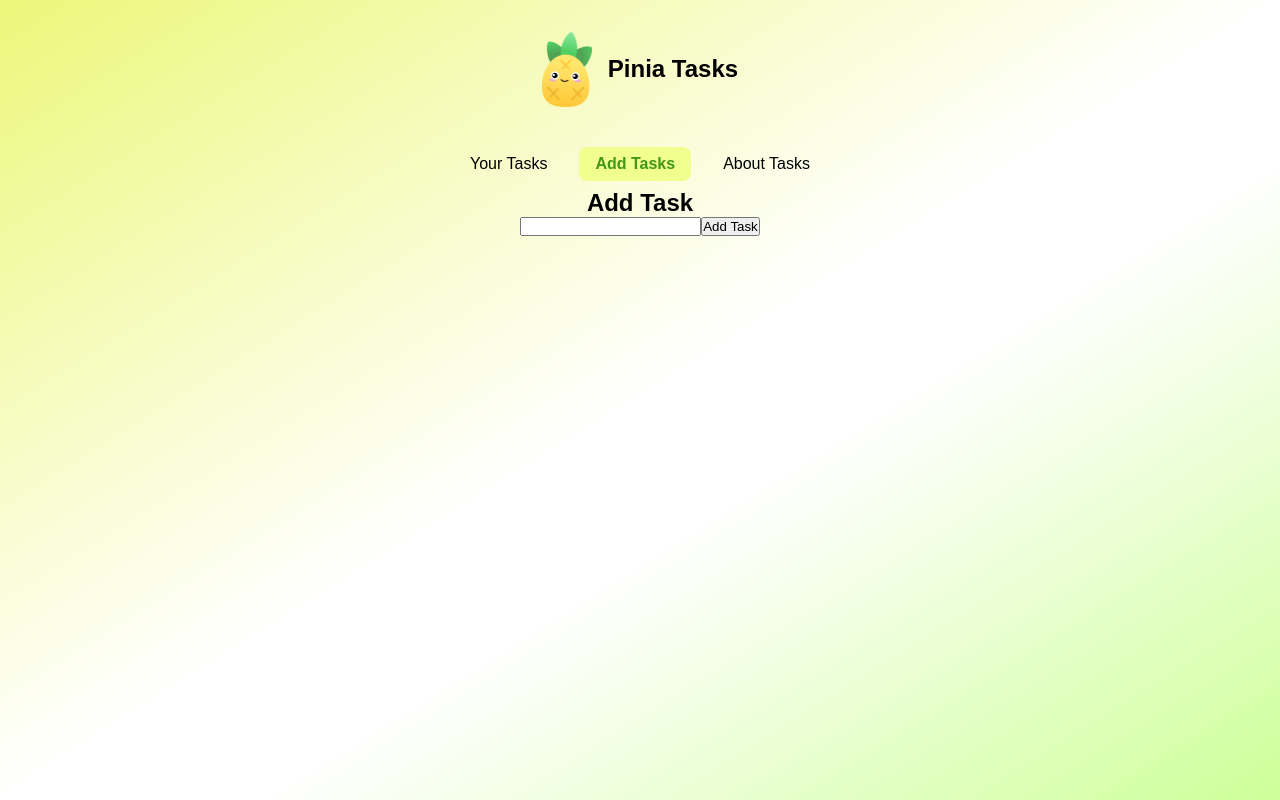
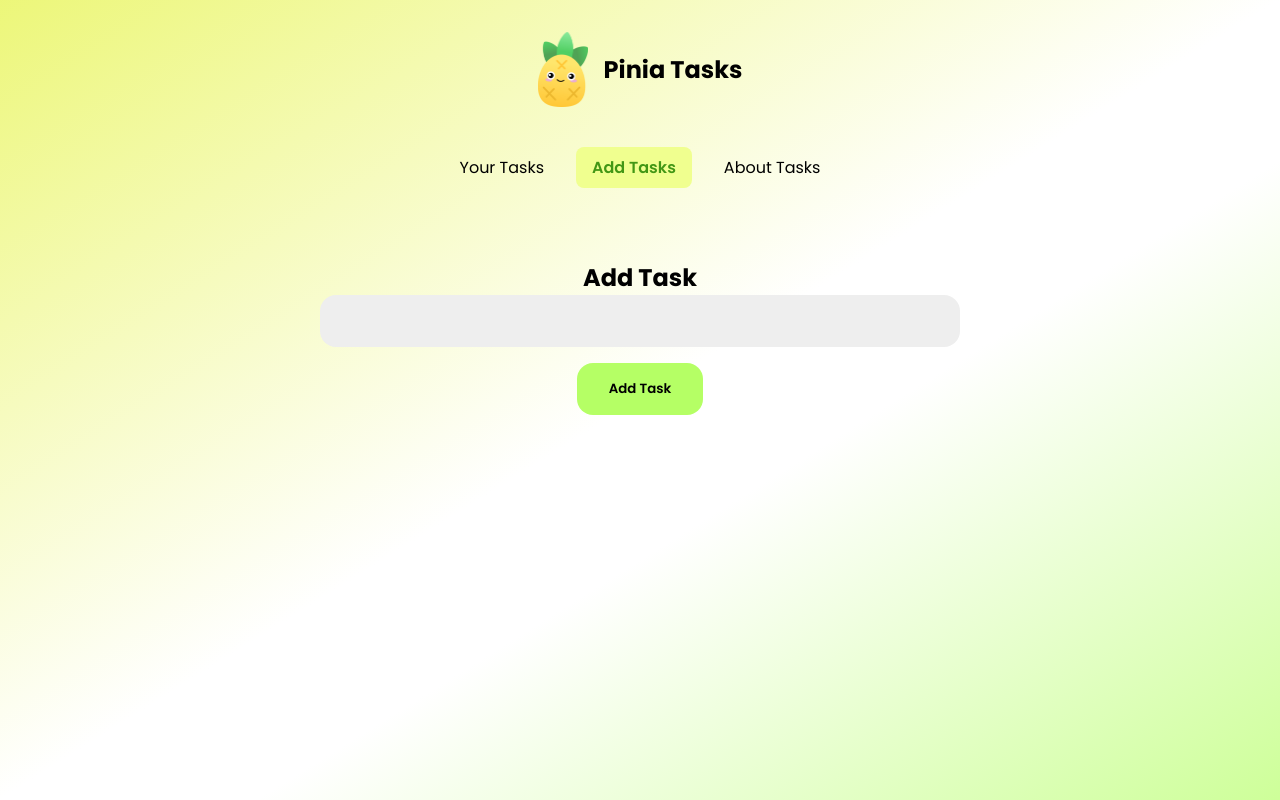
Before and after one commit to Trevor-143/piniaTasks, a Vue app: page /add in a window 1280 px wide. Built offline with nearby package versions, Linux system fonts and the light colour scheme.

Commit message:
Add files via upload

```diff
--- a/index.html
+++ b/index.html
@@ -2,9 +2,9 @@
 <html lang="en">
   <head>
     <meta charset="UTF-8">
-    <link rel="icon" href="/favicon.ico">
+    <link rel="icon" href="/pinia.png">
     <meta name="viewport" content="width=device-width, initial-scale=1.0">
-    <title>Vite App</title>
+    <title>Pinia Tasks</title>
   </head>
   <body>
     <div id="app"></div>
--- a/src/App.vue
+++ b/src/App.vue
@@ -19,6 +19,7 @@ export default {
 </script>
 
 <style>
+@import url('https://fonts.googleapis.com/css2?family=Poppins:ital,wght@0,100;0,200;0,300;0,400;0,500;0,600;0,700;0,900;1,800&display=swap');
 
 * {
   margin: 0;
--- a/src/views/About.vue
+++ b/src/views/About.vue
@@ -1,6 +1,6 @@
 <template>
     <div>
-        <h3>The about page</h3>
+        <p>The app allows you to create new tasks, mark them as completed and remove them from the list. It also provides a comprehensive view of all your tasks, including their titles, time added, and dates. The app's dynamic features, such as real-time updates and responsive design, ensure a seamless experience across devices. Additionally, the app stores your tasks locally, providing data persistence even if you close the application</p>
     </div>
 </template>
 <script>
@@ -8,6 +8,12 @@ export default {
 
 }
 </script>
-<style>
-
+<style scoped>
+    p {
+        max-width: 500px;
+        text-align: center;
+        margin: 3rem auto;
+        color: #414141;
+        font-style: italic;
+    }
 </style>
--- a/src/views/AddTask.vue
+++ b/src/views/AddTask.vue
@@ -58,5 +58,32 @@ export default {
         align-items: center;
         justify-content: center;
         flex-direction: column;
+        height: 100%;
+        min-height: 300px;
+    }
+    .top {
+        display: flex;
+        flex-direction: column;
+        width: 80%;
+    }
+    .top input {
+        max-width: 100%;
+        border: none;
+        outline: none;
+        padding: 1rem 2rem;
+        border-radius: 1rem;
+        background-color: #eee;
+
+    }
+    .top button {
+        border: none;
+        padding: 1rem 2rem;
+        border-radius: 1rem;
+        background-color: rgb(181, 255, 101);
+        color: #000;
+        font-weight: 600;
+        width: fit-content;
+        margin: 1rem auto;
+        cursor: pointer;
     }
 </style>
--- a/src/views/HomeView.vue
+++ b/src/views/HomeView.vue
@@ -5,10 +5,10 @@
         <input type="checkbox" v-model="task.completed" @change="switchTask(taskID)" />
         <div class="content" :class="{ done : task.completed }" >
           <h3>{{ task.title }}</h3>
+          <h5>Date Added: {{ task.dateAdded }}</h5>
           <h4>Time Added: {{ task.timeAdded }}</h4>
-          <h5>Date Added: {{ task.dateAdded }}</h5>
         </div>
-        <button type="button" @click="removeTask(task.id)" >Delete Task</button>
+        <button type="button" @click="removeTask(task.id)" >Delete</button>
       </li>
     </ul>
   </div>
@@ -41,8 +41,53 @@ export default {
 };
 </script>
 
-<style>
+<style scoped>
+ul {
+  display: grid;
+  gap: 1rem;
+  grid-template-columns: repeat(auto-fit, minmax(15rem, 1fr));
+}
+li {
+  list-style-type: none;
+  padding: 0;
+  position: relative;
+}
+.content {
+  padding: 2rem;
+  border-radius: 1rem;
+  background-color: #eee;
+}
+h3 {
+  font-size: 0.95rem;
+}
+h4 {
+  font-size: 0.8rem;
+  font-weight: 400;
+}
+h5 {
+  font-size: 0.8rem;
+  font-weight: 500;
+  color: #323232;
+  font-style: italic;
+}
+input {
+  position: absolute;
+  top: 0;
+  right: 0;
+  margin: 0.5rem;
+}
+button {
+  background-color: #ff0000;
+  color: #fff;
+  padding: 0.5rem 1rem;
+  border: none;
+  border-radius: 0.5rem;
+  position: absolute;
+  bottom: 0;
+  right: 0;
+  margin: 0.5rem;
+}
 .done {
-  background-color: rgb(139, 255, 139);
+  background-color: rgba(55, 255, 0, 0.3);;
 }
 </style>
```
Also changed, not shown: public/pinia.png (added).
